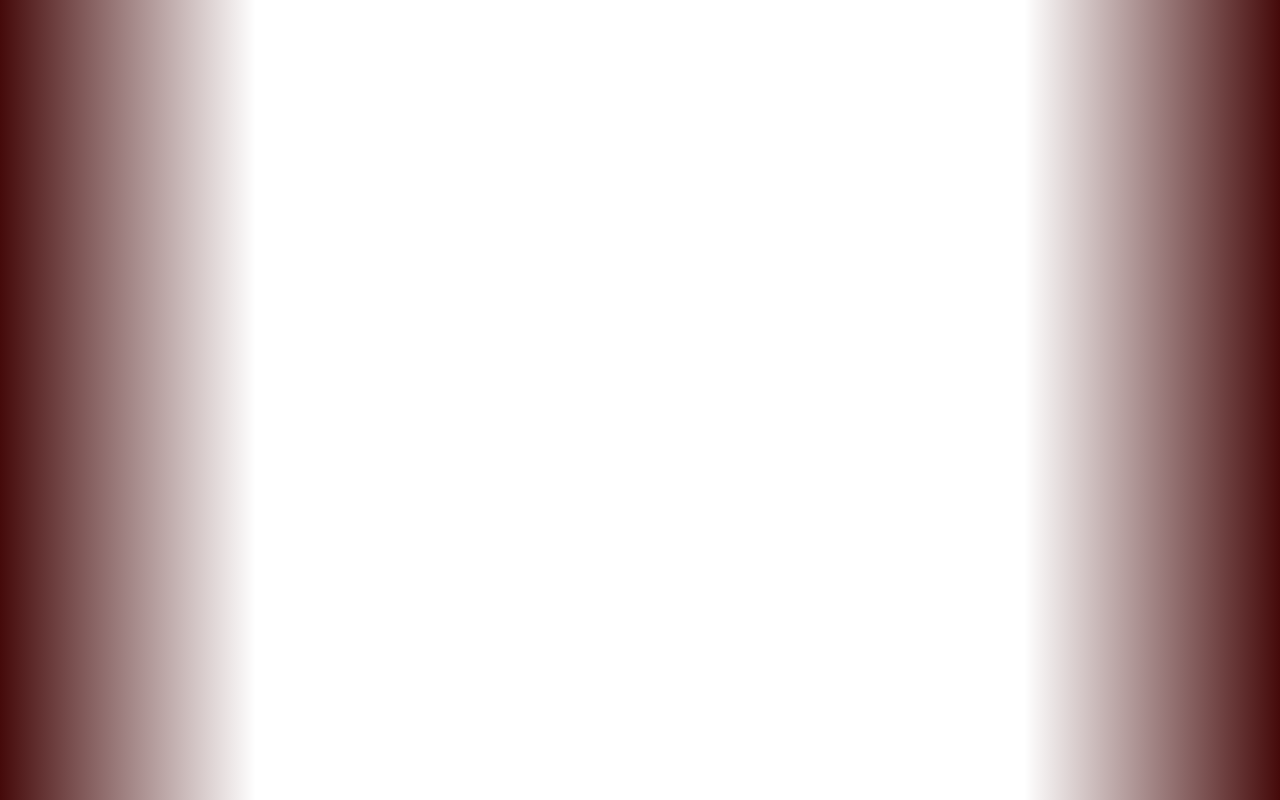
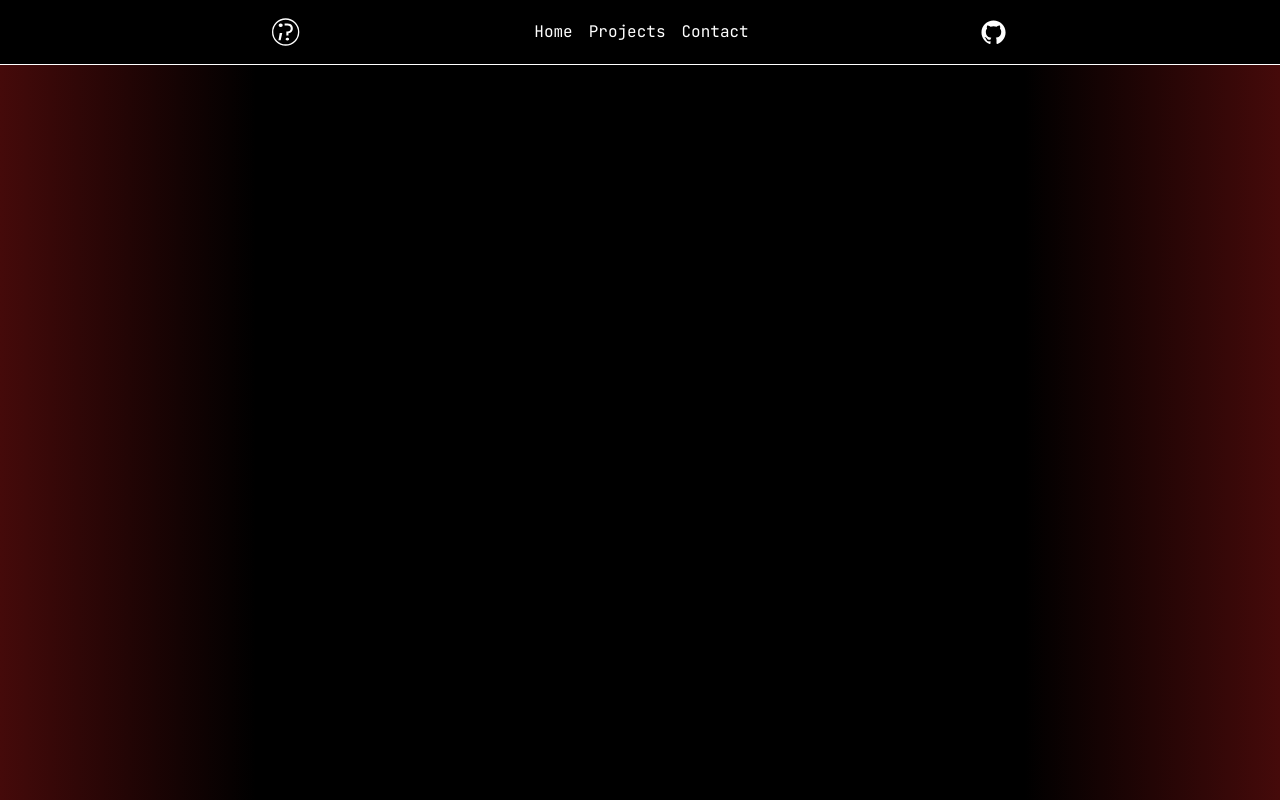
Before and after one commit to SemicolonUnexpected/website-portfolio-v2, a Next.js app: page / in a window 1280 px wide. Built offline with nearby package versions, Linux system fonts and the light colour scheme.

Commit message:
Pretty much finished the nav

```diff
--- a/app/layout.tsx
+++ b/app/layout.tsx
@@ -1,6 +1,9 @@
 import type { Metadata } from "next";
 import { JetBrains_Mono } from "next/font/google";
 import "./globals.css";
+import { cn } from "@/lib/utils";
+
+import Navbar from "@/components/navbar";
 
 import { siteConfig } from "@/config/site";
 
@@ -24,7 +27,8 @@ export default function RootLayout({
 }>) {
   return (
     <html lang="en">
-      <body className={jetBrains.className}>
+      <body className={cn(jetBrains.className, "bg-black")}>
+        <Navbar/>
         <div className="flex padding-0">
           <div className="bg-gradient-to-r from-red-950 basis-1/5"/>
           <div className="min-w-fit basis-3/5">
--- a/components/navbar.tsx
+++ b/components/navbar.tsx
@@ -1,6 +1,36 @@
-export default function NavBar() {
+"use client";
+
+import { siteConfig } from "@/config/site";
+import {
+  GithubIcon,
+  Logo
+} from "@/components/icons";
+
+import { useState } from "react";
+
+export default function Navbar() {
+  const [menuOpen, setMenuOpen] = useState(true);
+
   return(
-    <nav>
+    <nav className="bg-black fixed w-full z-90 top-0 start-0 border-b border-white">
+      <div className="flex max-w-screen-md m-auto text-white items-center justify-center mx-auto p-4">
+
+        <div className="">
+          <Logo className="justify-start"/>
+        </div>
+
+        <ul className="hidden md:flex gap-4 justify-center w-full">
+          {siteConfig.navItems.map((item) => (
+            <li>
+              <a href={item.href} className="text-white active:text-red-500">{item.label}</a>
+            </li>
+          ))}
+        </ul>
+
+        <div className="justify-end">
+          <a href={siteConfig.links.github}><GithubIcon size={29}/></a>
+        </div>
+      </div>
     </nav>
   );
 }
--- a/package.json
+++ b/package.json
@@ -9,6 +9,7 @@
     "lint": "next lint"
   },
   "dependencies": {
+    "@radix-ui/react-slot": "^1.1.0",
     "class-variance-authority": "^0.7.0",
     "clsx": "^2.1.1",
     "framer-motion": "^11.3.24",
```
Also changed, not shown: 1 other file (tests, documents, lock files or other folders).
